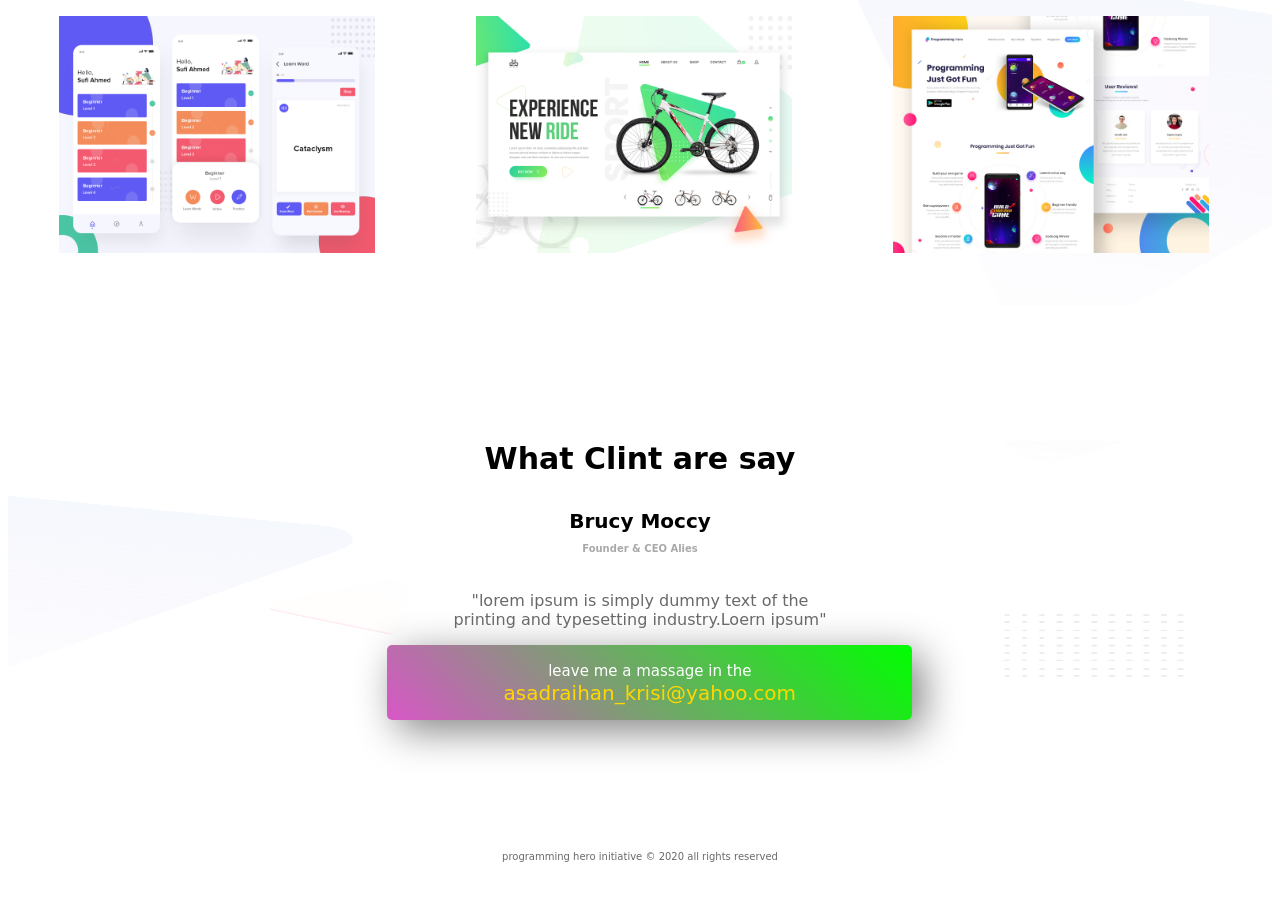
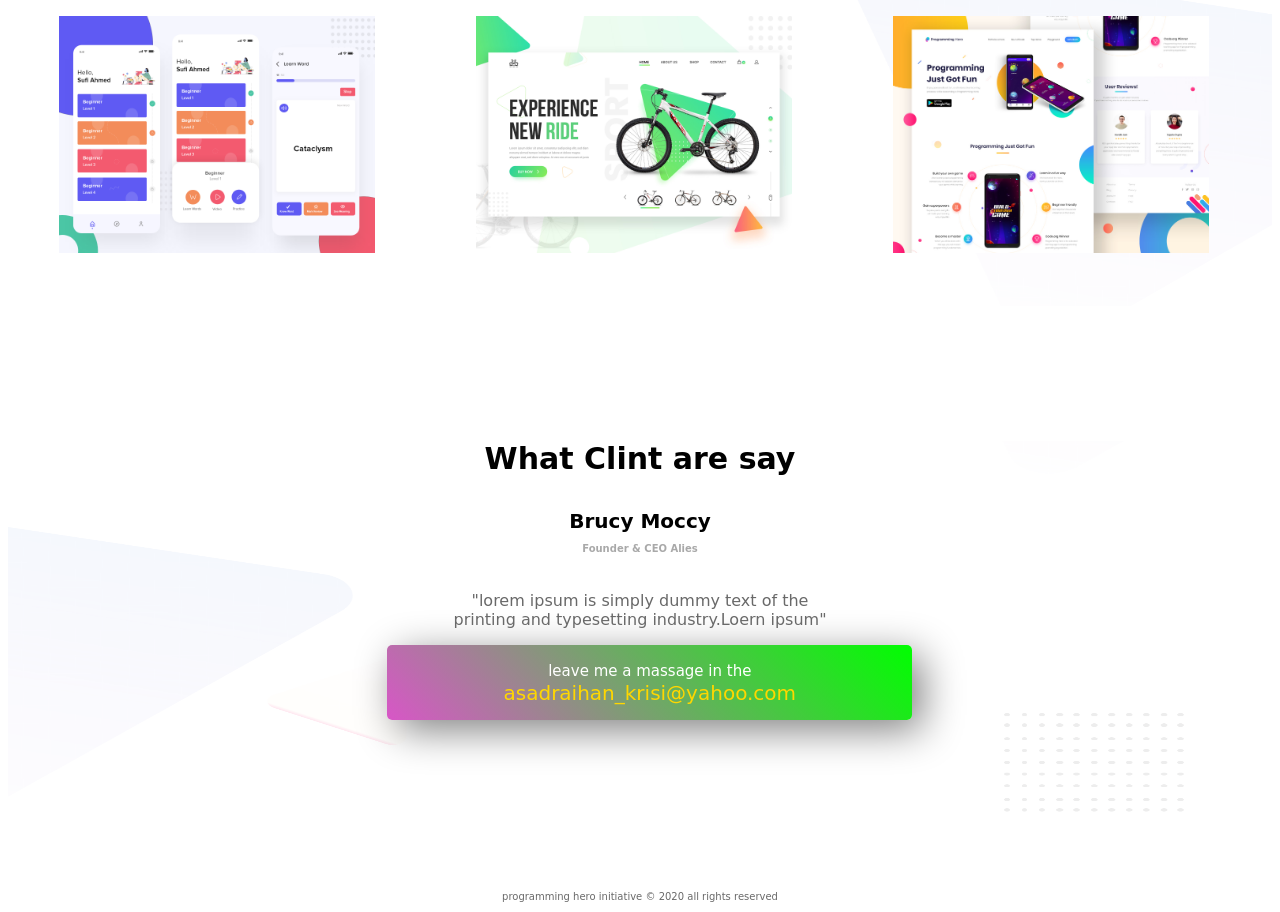
Before and after one commit to asadraihan/frist-assignment, a plain HTML site: page index.html in a window 1280 px wide. Shown: the part 1595-2507 px from the top of the page. Before the commit the page ends 2467 px from the top, so only its background shows below. Drawn offline with Linux system fonts and the light colour scheme; a web font is replaced by a local one.

Commit message:
finnal submit

```diff
--- a/stylesheet.css
+++ b/stylesheet.css
@@ -78,9 +78,9 @@ color: darkgrey;}
        color: gold;}
 .bottom-part{
     background-image: url(images/footer-bg.png);
-    background-size: 100% 70%;
+    background-size: 100% 100%;
     background-repeat: no-repeat;
-    height: 400px;
+    height: 440px;
     }
 footer p{ text-align: center;
 font-size: 10px;}
```
